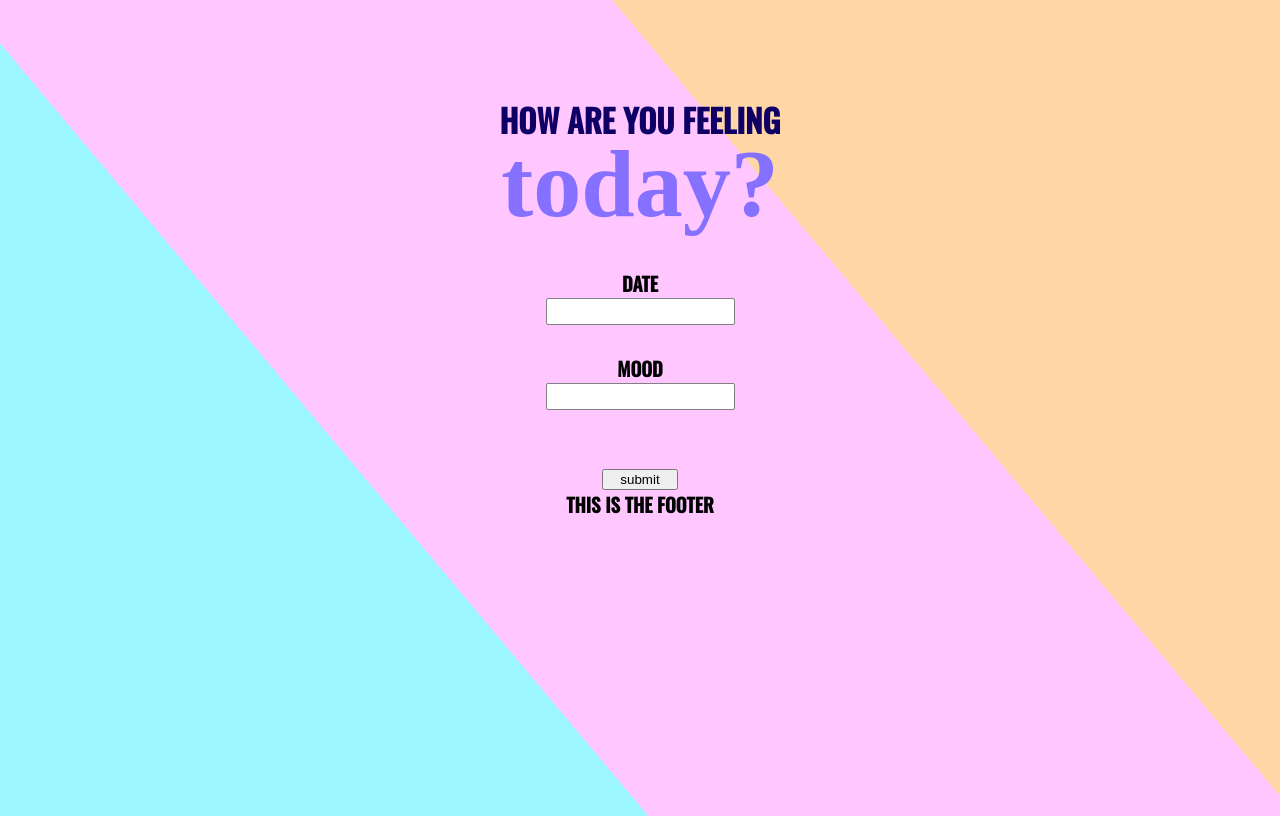
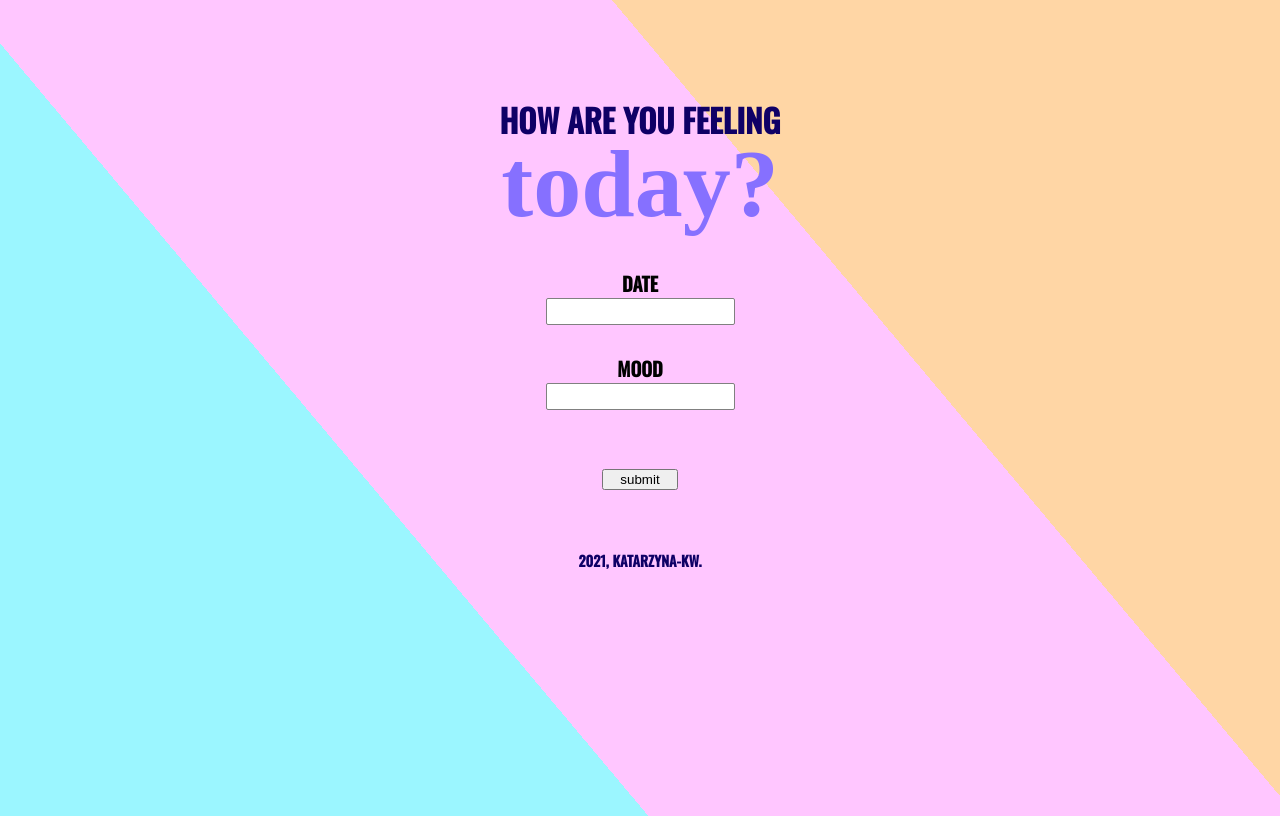
Before and after one commit to katarzyna-kw/daily-check, a React (Create React App) app: page / in a window 1280 px wide. Built offline with nearby package versions, Linux system fonts and the light colour scheme; a web font is replaced by a local one.

Commit message:
style footer

```diff
--- a/src/App.css
+++ b/src/App.css
@@ -54,3 +54,9 @@ button {
   margin-top: 30px;
   width: 40%;
 }
+
+.wrapper-footer {
+  margin-top: 60px;
+  font-size: .9rem;
+  color: #0F0066
+}
--- a/src/components/Footer.js
+++ b/src/components/Footer.js
@@ -3,7 +3,7 @@ import '../App.css';
 function Footer() {
   return (
     <div className="wrapper-footer">
-        this is the footer
+        2021, Katarzyna-KW.
     </div>
   );
 }
```
